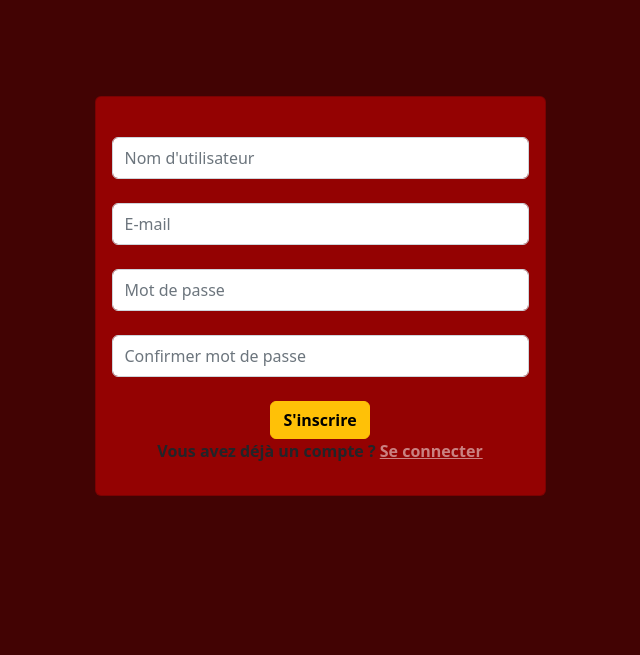
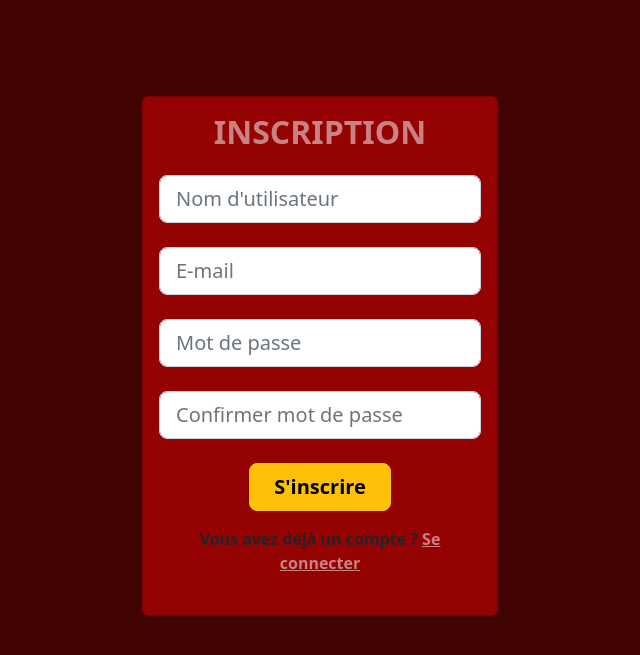
Before and after one commit to JeremSSJ/Manjou, a PHP site: page /inscription in a window 1280 px wide. Shown: the top 655 px of the page, without its empty margins (320-960 px from the left). Run offline with PHP 8.4, Linux system fonts and the light colour scheme; some libraries are stand-ins or nearby versions.

Commit message:
almost done signup design

```diff
--- a/view/elements/header.php
+++ b/view/elements/header.php
@@ -27,21 +27,21 @@
                 <form class="d-flex me-auto col-lg-4 mt-3 mt-lg-0" role="search">
                     <input class="form-control me-2" type="search" placeholder="Rechercher un restaurant ou un lieu" aria-label="Barre de recherche">
                     <button class="btn btn-warning" type="submit">
-                        <svg xmlns="http://www.w3.org/2000/svg" width="16" height="16" fill="currentColor" class="bi bi-search" viewBox="0 0 16 16">
+                        <svg xmlns="http://www.w3.org/2000/svg" width="20" height="20" fill="currentColor" class="bi bi-search" viewBox="0 0 16 16">
                             <path d="M11.742 10.344a6.5 6.5 0 1 0-1.397 1.398h-.001c.03.04.062.078.098.115l3.85 3.85a1 1 0 0 0 1.415-1.414l-3.85-3.85a1.007 1.007 0 0 0-.115-.1zM12 6.5a5.5 5.5 0 1 1-11 0 5.5 5.5 0 0 1 11 0z"/>
                         </svg>
                     </button>
                 </form>
 
                 <a href="<?= $router->generate('inscription') ?>" class="btn btn-warning me-lg-2 px-4">
-                    <svg xmlns="http://www.w3.org/2000/svg" width="16" height="16" fill="currentColor" class="bi bi-pencil-square" viewBox="0 0 16 16">
+                    <svg xmlns="http://www.w3.org/2000/svg" width="20" height="20" fill="currentColor" class="bi bi-pencil-square" viewBox="0 0 16 16">
                         <path d="M15.502 1.94a.5.5 0 0 1 0 .706L14.459 3.69l-2-2L13.502.646a.5.5 0 0 1 .707 0l1.293 1.293zm-1.75 2.456-2-2L4.939 9.21a.5.5 0 0 0-.121.196l-.805 2.414a.25.25 0 0 0 .316.316l2.414-.805a.5.5 0 0 0 .196-.12l6.813-6.814z"/>
                         <path fill-rule="evenodd" d="M1 13.5A1.5 1.5 0 0 0 2.5 15h11a1.5 1.5 0 0 0 1.5-1.5v-6a.5.5 0 0 0-1 0v6a.5.5 0 0 1-.5.5h-11a.5.5 0 0 1-.5-.5v-11a.5.5 0 0 1 .5-.5H9a.5.5 0 0 0 0-1H2.5A1.5 1.5 0 0 0 1 2.5v11z"/>
                     </svg>
                     Inscription
                 </a>
                 <a href="<?= $router->generate('connexion') ?>" class="btn btn-warning px-4">
-                    <svg xmlns="http://www.w3.org/2000/svg" width="16" height="16" fill="currentColor" class="bi bi-box-arrow-in-right" viewBox="0 0 16 16">
+                    <svg xmlns="http://www.w3.org/2000/svg" width="20" height="20" fill="currentColor" class="bi bi-box-arrow-in-right" viewBox="0 0 16 16">
                         <path fill-rule="evenodd" d="M6 3.5a.5.5 0 0 1 .5-.5h8a.5.5 0 0 1 .5.5v9a.5.5 0 0 1-.5.5h-8a.5.5 0 0 1-.5-.5v-2a.5.5 0 0 0-1 0v2A1.5 1.5 0 0 0 6.5 14h8a1.5 1.5 0 0 0 1.5-1.5v-9A1.5 1.5 0 0 0 14.5 2h-8A1.5 1.5 0 0 0 5 3.5v2a.5.5 0 0 0 1 0v-2z"/>
                         <path fill-rule="evenodd" d="M11.854 8.354a.5.5 0 0 0 0-.708l-3-3a.5.5 0 1 0-.708.708L10.293 7.5H1.5a.5.5 0 0 0 0 1h8.793l-2.147 2.146a.5.5 0 0 0 .708.708l3-3z"/>
                     </svg>
--- a/view/sign_in_up/sign_up.php
+++ b/view/sign_in_up/sign_up.php
@@ -16,20 +16,23 @@
 <body class="bg-light-red">
     <div class="container mt-5 pt-5">
         <div class="row">
-            <div class="col-12 col-md-8 col-lg-6 col-xl-5 m-auto">
+            <div class="col-12 col-md-8 col-lg-6 col-xl-4 m-auto">
                 <div class="card bg-red">
-                    <div class="card-body">
+                    <div class="card-body text-center">
+
+                        <h2 class="text-white-50 fw-bold mb-4">INSCRIPTION</h2>
+
                         <form action="">
-                            <input type="text" name="" id="" class="form-control my-4 py-2" placeholder="Nom d'utilisateur">
-                            <input type="email" name="" id="" class="form-control my-4 py-2" placeholder="E-mail">
-                            <input type="password" name="" id="" class="form-control my-4 py-2" placeholder="Mot de passe">
-                            <input type="password" name="" id="" class="form-control my-4 py-2" placeholder="Confirmer mot de passe">
+                            <input type="text" name="" id="" class="form-control form-control-lg my-4 py-2" placeholder="Nom d'utilisateur">
+                            <input type="email" name="" id="" class="form-control form-control-lg my-4 py-2" placeholder="E-mail">
+                            <input type="password" name="" id="" class="form-control form-control-lg my-4 py-2" placeholder="Mot de passe">
+                            <input type="password" name="" id="" class="form-control form-control-lg my-4 py-2" placeholder="Confirmer mot de passe">
 
-                            <div class="text-center mt-3">
-                                <button class="btn btn-warning fw-bold">S'inscrire</button>
 
-                                <p class="fw-bold">Vous avez déjà un compte ? <a href="" class="text-white-50 fw-bold">Se connecter</a></p>
-                            </div>
+                            <button class="btn btn-lg btn-warning fw-bold px-4">S'inscrire</button>
+
+                            <p class="fw-bold my-2 py-2">Vous avez déjà un compte ? <a href="" class="text-white-50 fw-bold">Se connecter</a></p>
+
                         </form>
                     </div>
                 </div>
```
